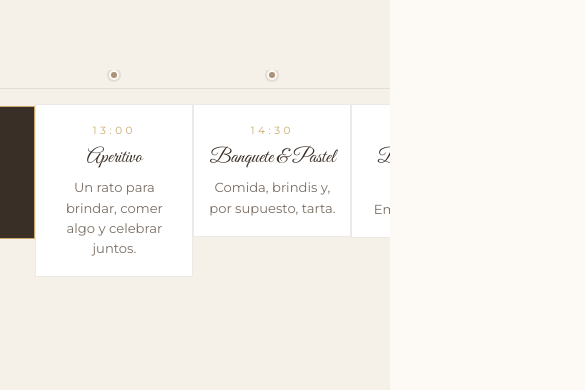
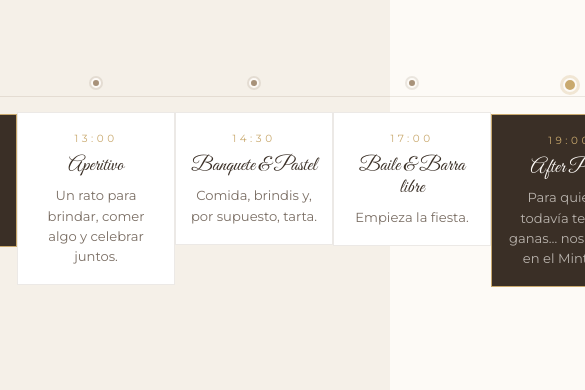
Before and after one commit to francompapp/invitacion-casamiento, a React (Vite) app: page / in a window 390 px wide. Shown: the part 1013-1403 px from the top of the page, 585 px wide, since content can reach past the window. Built offline with nearby package versions, Linux system fonts and the light colour scheme.

Commit message:
Fix mobile timeline horizontal scroll behavior

```diff
--- a/src/components/Schedule/Schedule.css
+++ b/src/components/Schedule/Schedule.css
@@ -1,7 +1,7 @@
 .schedule {
   background: var(--color-accent);
   padding: 100px 0;
-  overflow: hidden;
+  overflow: visible;
 }
 
 .schedule-header {
@@ -29,17 +29,26 @@
 /* ── Horizontal timeline ── */
 
 .timeline-wrapper {
+  width: 100%;
+  max-width: 100%;
+  display: block;
   overflow-x: auto;
   overflow-y: hidden;
   -webkit-overflow-scrolling: touch;
   padding-bottom: 1.5rem;
   cursor: grab;
+  overscroll-behavior-x: contain;
   /* hide scrollbar visually */
-  scrollbar-width: none;
+  scrollbar-width: thin;
 }
 
 .timeline-wrapper::-webkit-scrollbar {
-  display: none;
+  height: 6px;
+}
+
+.timeline-wrapper::-webkit-scrollbar-thumb {
+  background: rgba(122, 102, 82, 0.35);
+  border-radius: 999px;
 }
 
 .timeline-wrapper:active {
@@ -47,10 +56,11 @@
 }
 
 .timeline-track {
-  display: flex;
+  display: inline-flex;
   flex-direction: row;
   gap: 0;
   position: relative;
+  width: max-content;
   min-width: max-content;
   padding: 0 2rem;
 }
@@ -161,15 +171,14 @@
     scroll-snap-type: x mandatory;
     -webkit-overflow-scrolling: touch;
     touch-action: pan-x;
-    width: calc(100% + 30px);
-    margin-left: -15px;
-    margin-right: -15px;
-    padding: 0 15px 1.2rem;
+    width: 100%;
+    margin: 0;
+    padding: 0 0 1.2rem;
   }
 
   .timeline-track {
-    min-width: 980px;
-    padding: 0 0.9rem;
+    min-width: 1020px;
+    padding: 0 1rem;
   }
 
   .timeline-track::before {
```
